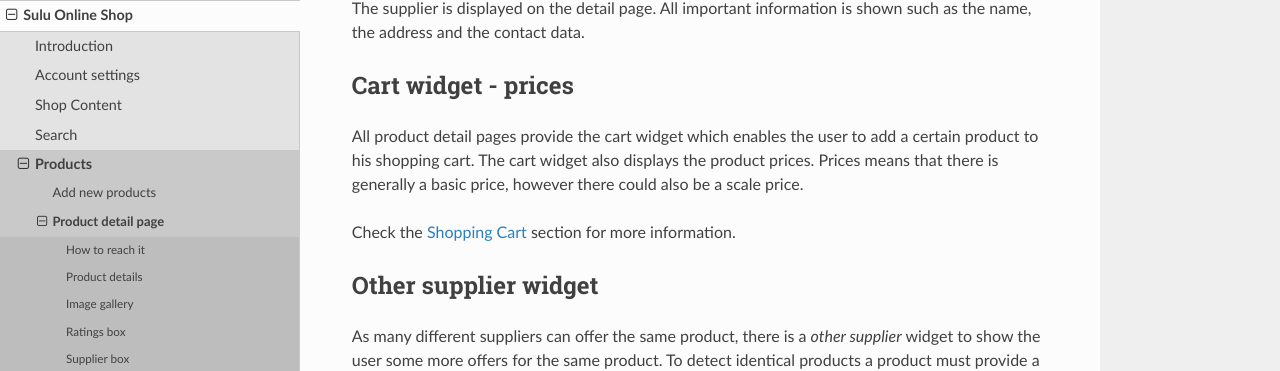
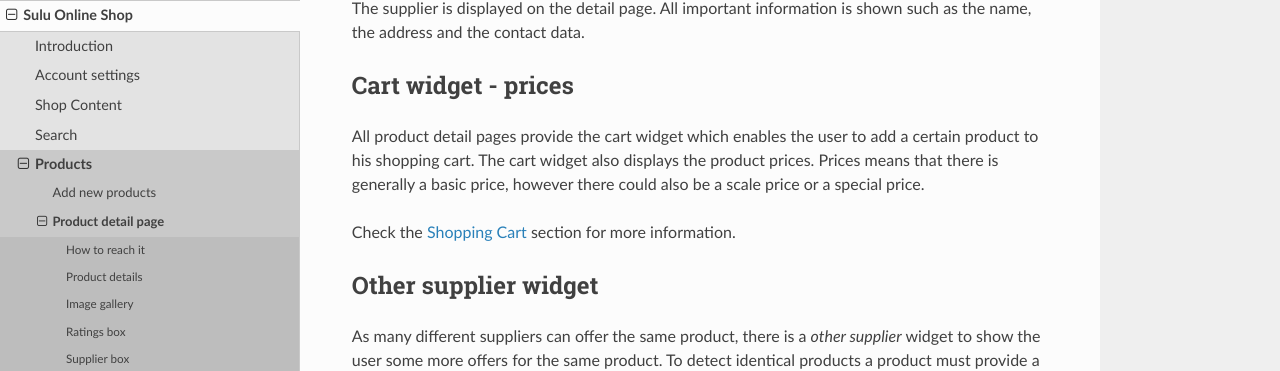
Before and after one commit to sulu/sulu-ecommerce-docs, a Sphinx documentation site: the page built from docs/shop/products/detailpage.rst, in a window 1280 px wide and 900 px high, scrolled down 721 px. Shown: the part 131-502 px from the top of the window. Built offline with Sphinx 7.4.7 and the Read the Docs theme 2.0.0, drawn with Linux system fonts in a browser that asks for light colours.

Commit message:
special price

```diff
--- a/docs/shop/products/detailpage.rst
+++ b/docs/shop/products/detailpage.rst
@@ -45,7 +45,7 @@ Cart widget - prices
 All product detail pages provide the cart widget which enables the user to add a
 certain product to his shopping cart. The cart widget also displays the product
 prices. Prices means that there is generally a basic price, however there could
-also be a scale price.
+also be a scale price or a special price.
 
 Check the :doc:`../cart/shoppingcart` section for more information.
 
```
